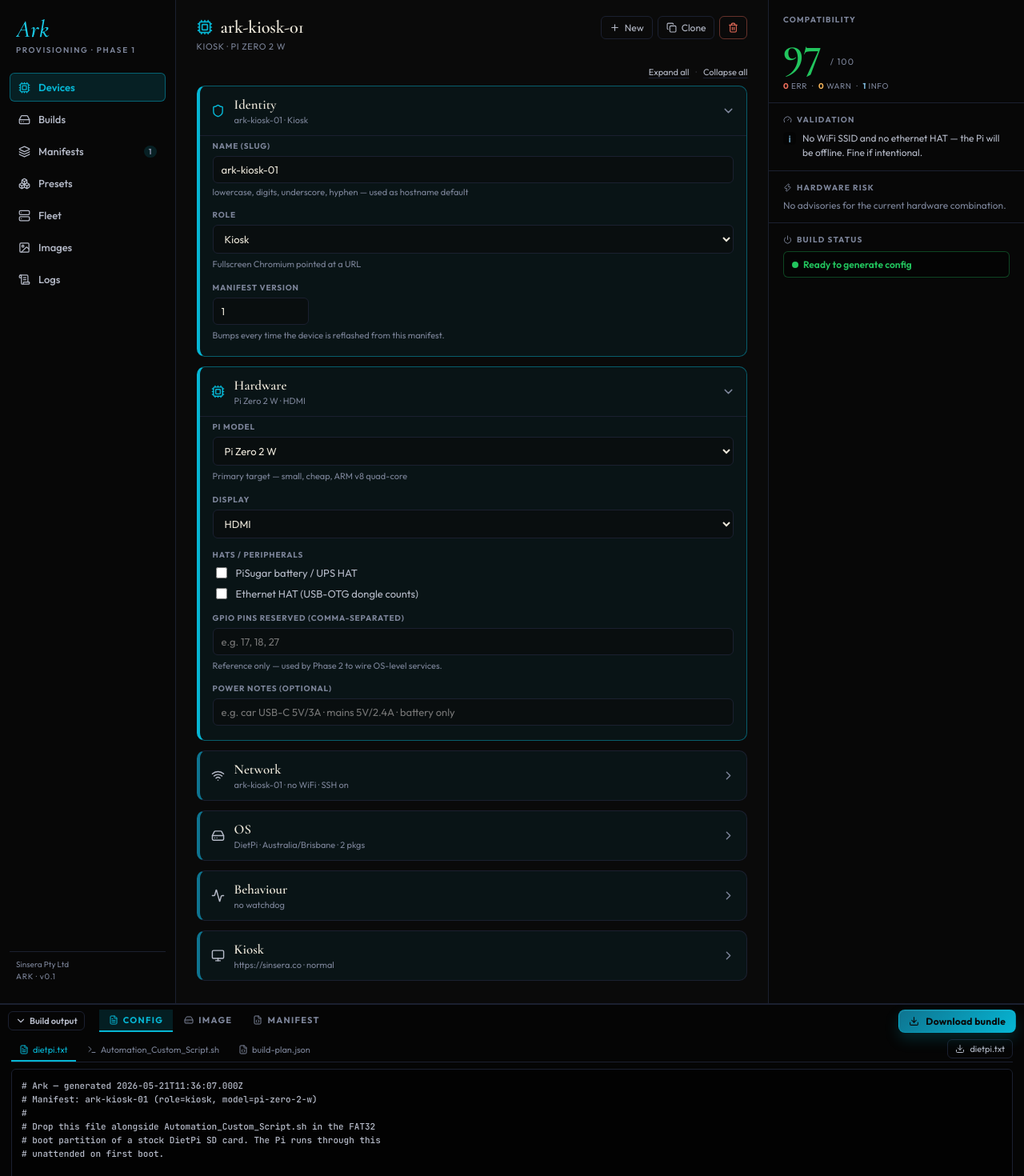
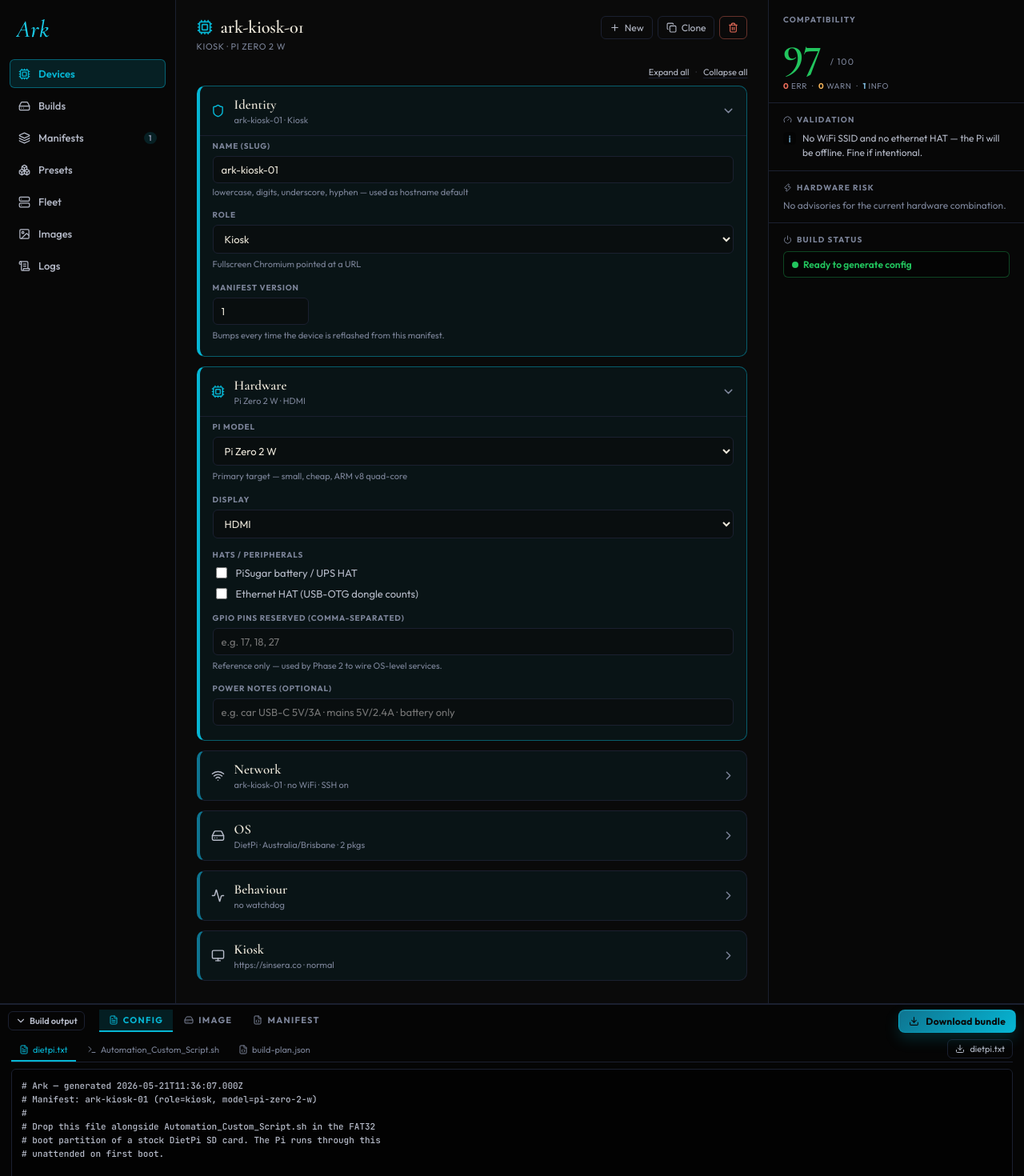
Before and after one commit to devsinsera/ark, a React (Vite) app in the folder app/: page / in a window 1280 px wide. Shown: the top 1470 px of the page at 80% size. Built offline with nearby package versions, Linux system fonts and the light colour scheme.

Commit message:
chore(ui): remove kiosk presets row + sidebar Phase 1 / Sinsera Pty Ltd labels

```diff
--- a/app/src/App.jsx
+++ b/app/src/App.jsx
@@ -419,9 +419,6 @@ function Sidebar({ nav, setNav, count }) {
         }}>
           Ark
         </div>
-        <div style={{ fontSize: 10, color: COLORS.textMuted, letterSpacing: '0.16em', textTransform: 'uppercase', fontWeight: 600, marginTop: 4 }}>
-          Provisioning · Phase 1
-        </div>
       </div>
 
       {NAV_SECTIONS.map(s => {
@@ -445,10 +442,6 @@ function Sidebar({ nav, setNav, count }) {
       })}
 
       <div style={{ flex: 1 }}/>
-      <div style={{ padding: '8px', fontSize: 10, color: COLORS.textMuted, lineHeight: 1.5, borderTop: `1px solid ${COLORS.border}` }}>
-        Sinsera Pty Ltd<br/>
-        <span style={{ letterSpacing: '0.08em' }}>ARK · v0.1</span>
-      </div>
     </aside>
   );
 }
@@ -977,14 +970,6 @@ function KioskBody({ active, update }) {
           placeholder="https://sinsera.co"
           style={inputStyle()}/>
       </Row>
-      <Row label="Presets">
-        <div style={{ display: 'flex', flexWrap: 'wrap', gap: 6 }}>
-          {URL_PRESETS.map(p => (
-            <button key={p.id} onClick={() => update('kiosk.url', p.url)} title={p.hint || ''}
-              style={presetBtn(active.kiosk.url === p.url)}>{p.label}</button>
-          ))}
-        </div>
-      </Row>
       <Row label="Display">
         <Check checked={!!active.kiosk.fullscreen}
           onChange={(v) => update('kiosk.fullscreen', v)} label="Fullscreen / kiosk-mode Chromium"/>
```
